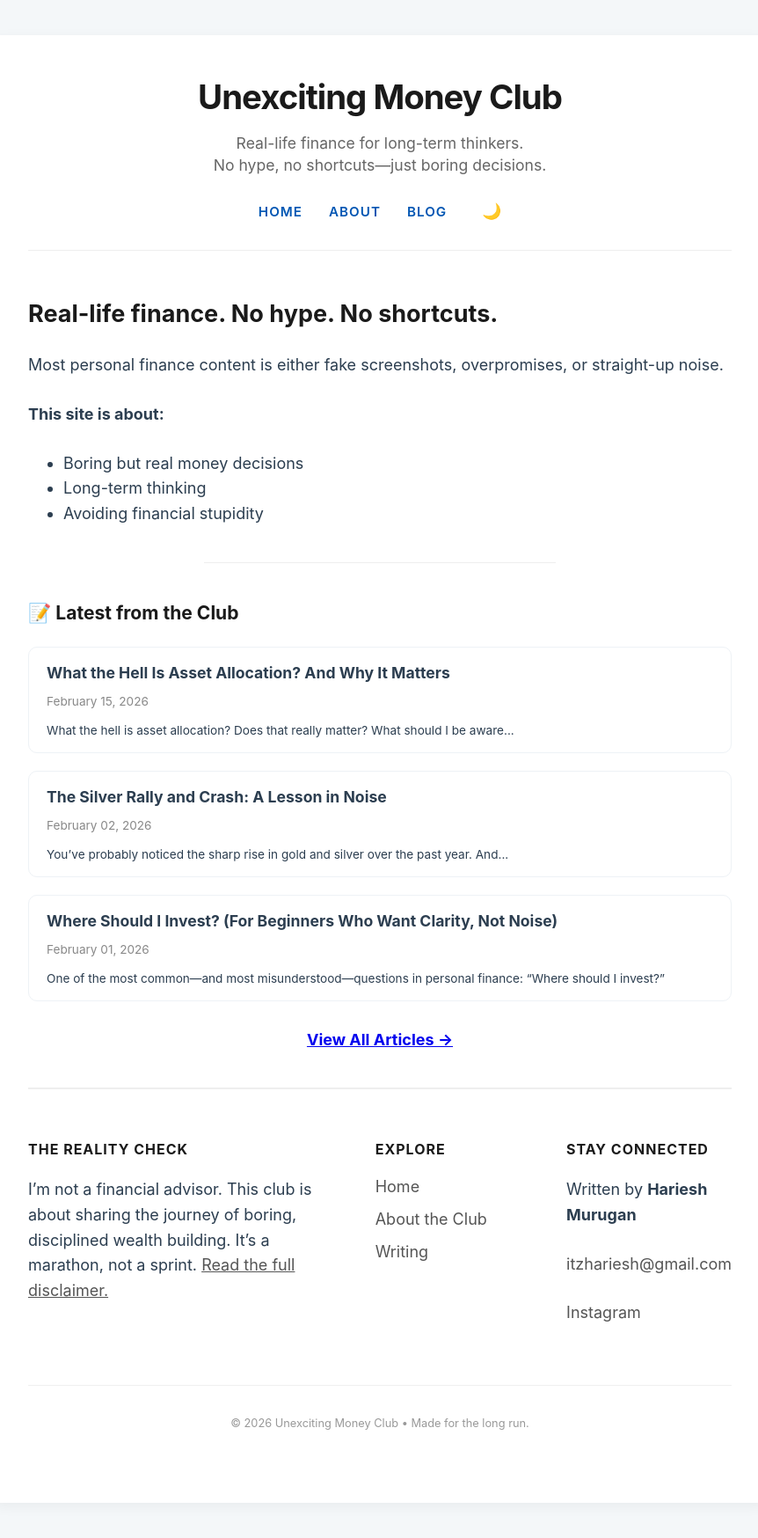
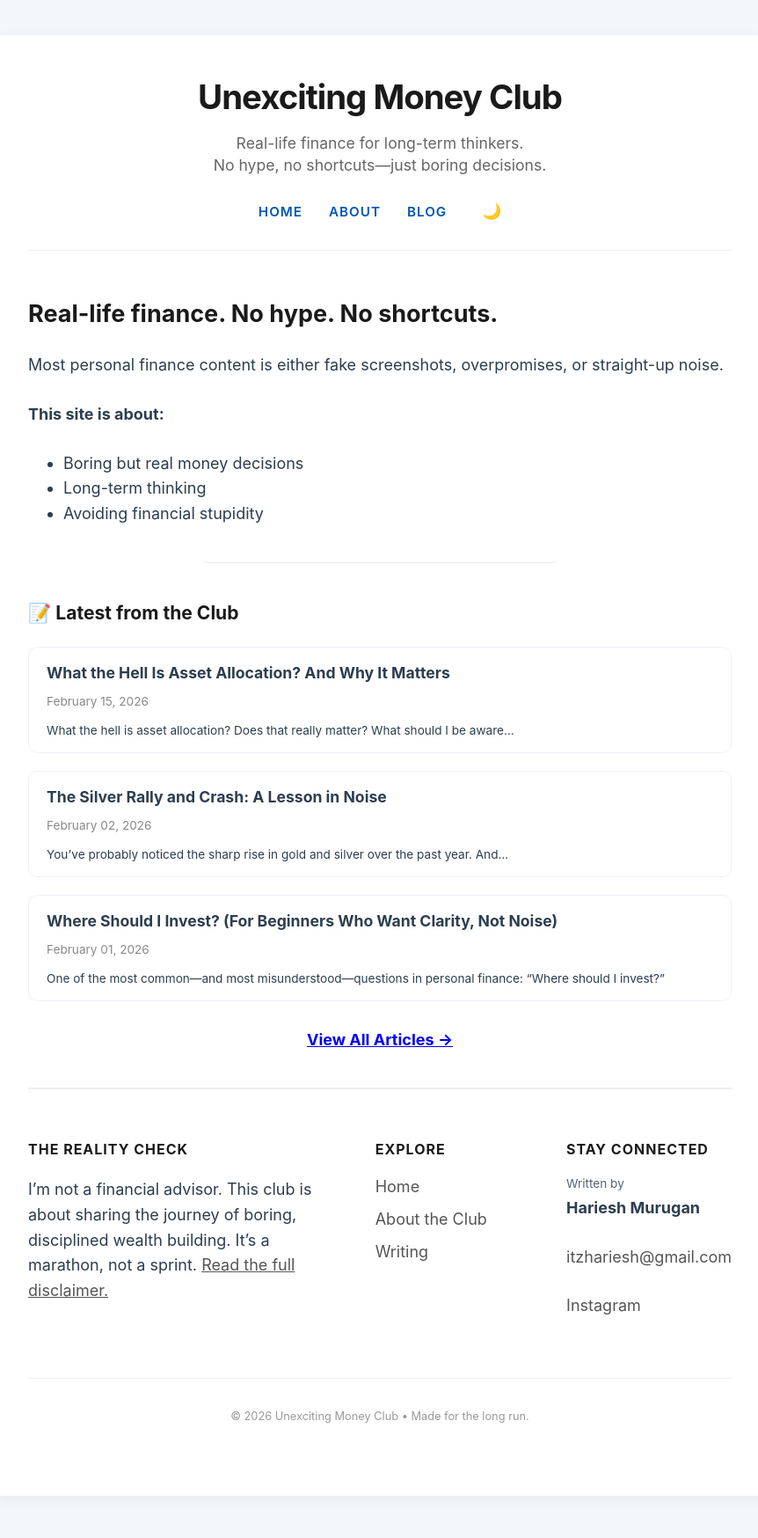
Before and after one commit to HarieshMK/HarieshMK.github.io, a Jekyll site: the page built from index.md, in a window 1280 px wide. Shown: the whole page at 88% size, without its empty margins (208-1070 px from the left). Built offline with Jekyll 4.4.1, drawn with Linux system fonts in a browser that asks for light colours.

Commit message:
Update default.html

```diff
--- a/_layouts/default.html
+++ b/_layouts/default.html
@@ -76,12 +76,14 @@
           </ul>
         </div>
 
-        <div class="footer-col">
-          <h3>Stay Connected</h3>
-          <p>Written by <strong>{{ site.author.name }}</strong></p>
-          <p><a href="mailto:{{ site.author.email }}">{{ site.author.email }}</a></p>
-          <p><a href="https://instagram.com/{{ site.author.instagram }}" target="_blank">Instagram</a></p>
-        </div>
+      <div class="footer-col">
+  <h3>Stay Connected</h3>
+  <p style="margin-bottom: 2px; font-size: 0.85rem; opacity: 0.8;">Written by</p>
+  <p style="margin-top: 0;"><strong>{{ site.author.name }}</strong></p>
+
+  <p><a href="mailto:{{ site.author.email }}">{{ site.author.email }}</a></p>
+  <p><a href="https://instagram.com/{{ site.author.instagram }}" target="_blank">Instagram</a></p>
+</div>
       </div>
 
       <div class="footer-bottom">
```
